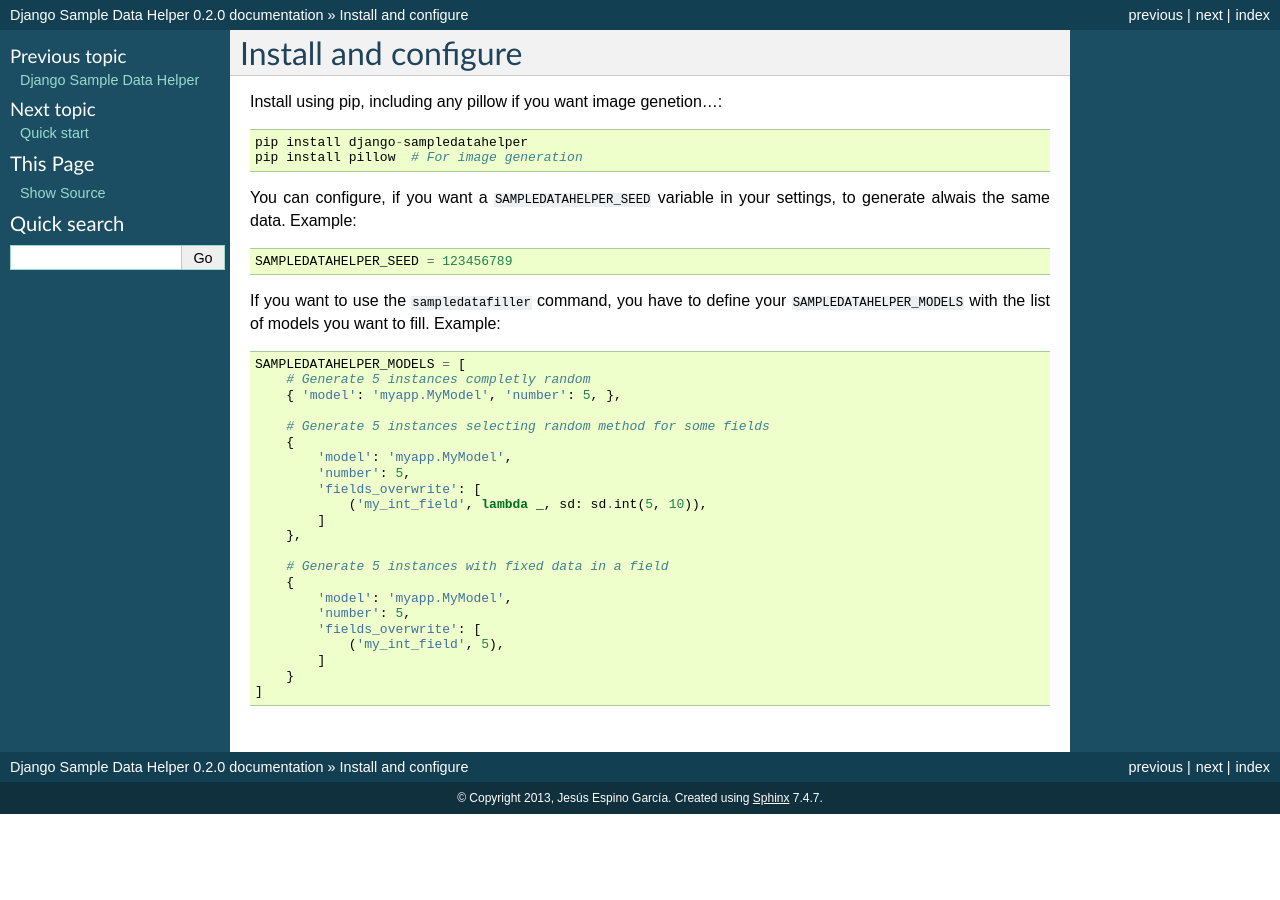
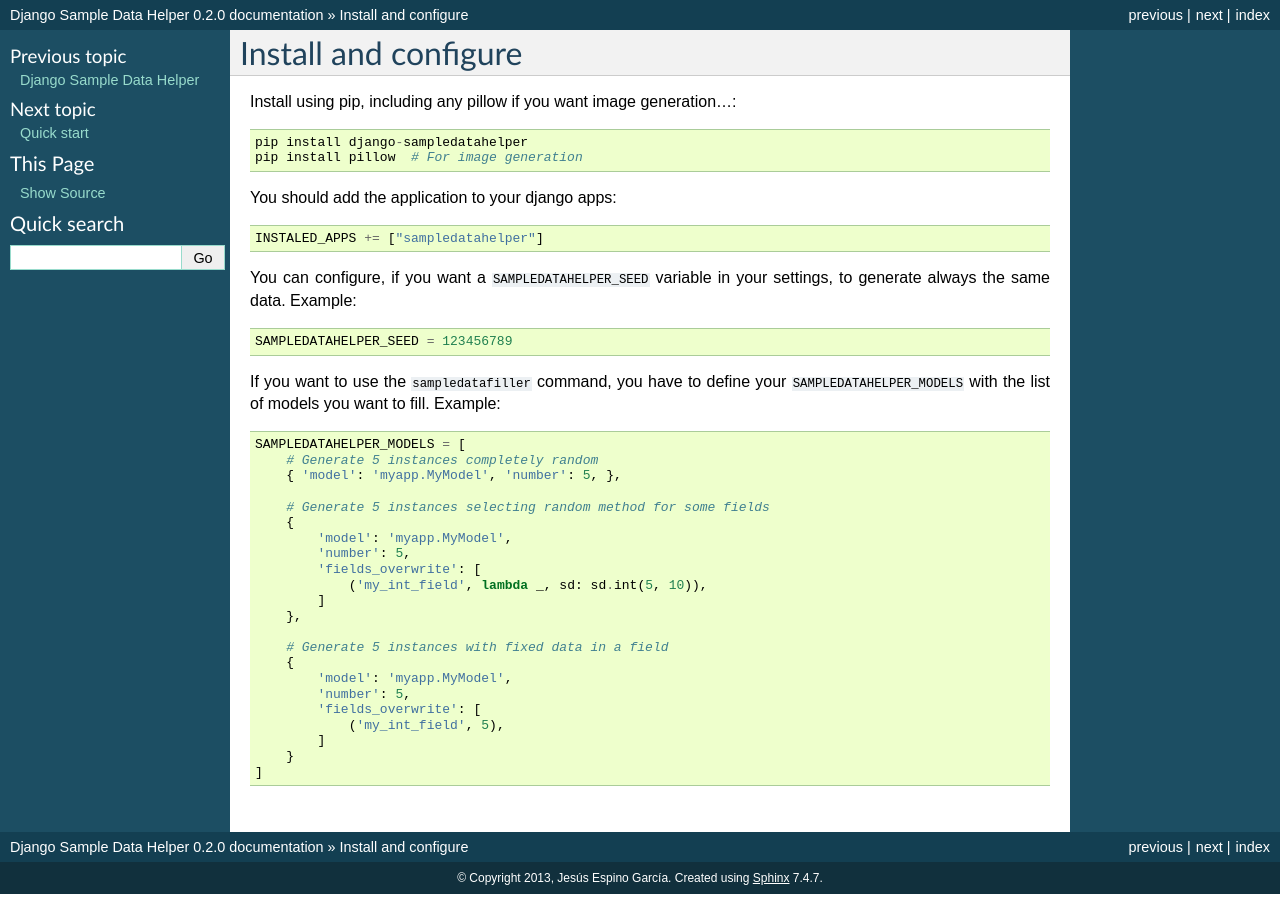
Before and after one commit to kaleidos/django-sampledatahelper, a Sphinx documentation site: the page built from doc/source/install_and_configure.rst, in a window 1280 px wide. Built offline with Sphinx 7.4.7, drawn with Linux system fonts in a browser that asks for light colours.

Commit message:
Update install_config
Added sample datahelper into the django apps and changed some typos

```diff
--- a/doc/source/install_and_configure.rst
+++ b/doc/source/install_and_configure.rst
@@ -1,13 +1,17 @@
 Install and configure
 =====================
 
-Install using pip, including any pillow if you want image genetion...::
+Install using pip, including any pillow if you want image generation...::
 
   pip install django-sampledatahelper
   pip install pillow  # For image generation
 
+You should add the application to your django apps::
+
+  INSTALED_APPS += ["sampledatahelper"]
+
 You can configure, if you want a ``SAMPLEDATAHELPER_SEED`` variable in your
-settings, to generate alwais the same data. Example::
+settings, to generate always the same data. Example::
 
   SAMPLEDATAHELPER_SEED = 123456789
 
@@ -15,7 +19,7 @@ If you want to use the ``sampledatafiller`` command, you have to define
 your ``SAMPLEDATAHELPER_MODELS`` with the list of models you want to fill. Example::
 
   SAMPLEDATAHELPER_MODELS = [
-      # Generate 5 instances completly random
+      # Generate 5 instances completely random
       { 'model': 'myapp.MyModel', 'number': 5, },
 
       # Generate 5 instances selecting random method for some fields
```
